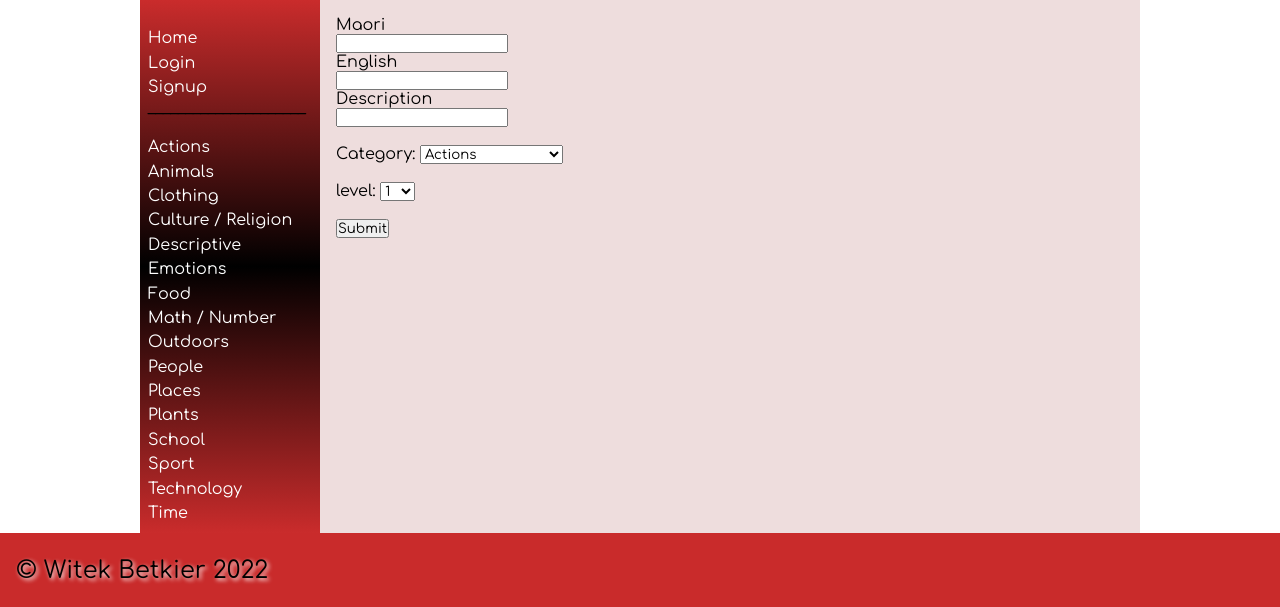
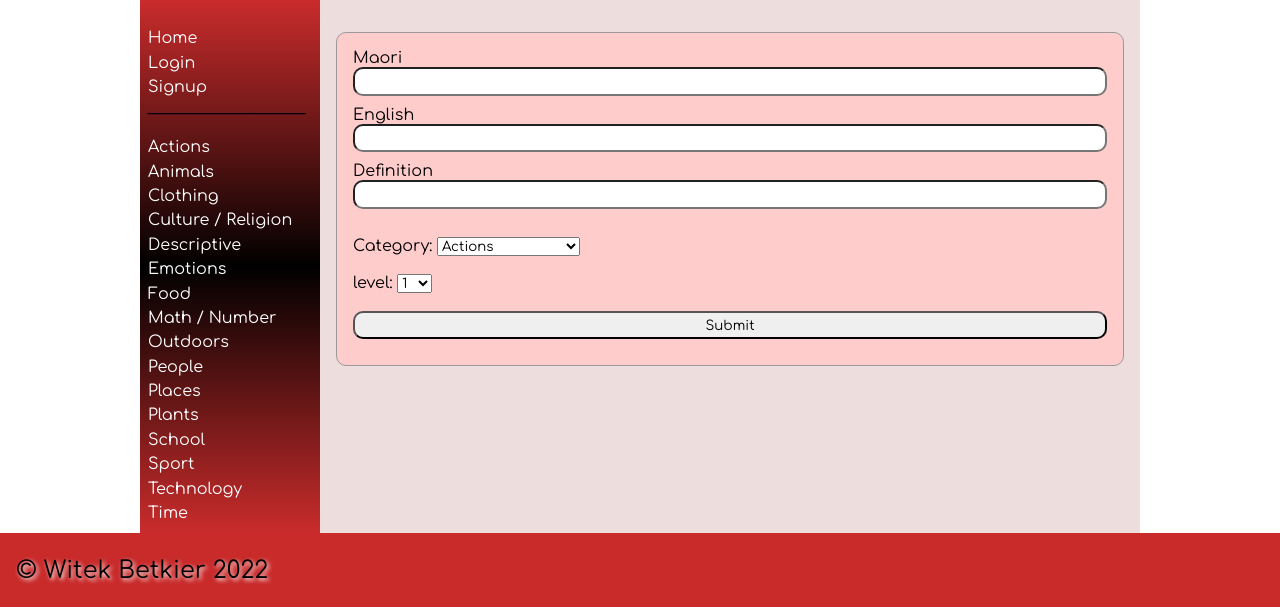
Before and after one commit to witek23/13DTSMaoriDictionary, a Flask app: page /add in a window 1280 px wide. Shown: the part 101-708 px from the top of the page. Run offline with Flask 2, Linux system fonts and the light colour scheme; data comes from the database, SQL or seed files in the repository; both versions use the stored data as it was after the commit; some web fonts are replaced.

Commit message:
commit 8

```diff
--- a/app.py
+++ b/app.py
@@ -20,6 +20,15 @@ def create_connection(db_file):
     except Error as e:
         print(e)
     return None
+
+
+def edit():
+    if session.get("modify") == 1:
+        print("Is a teacher")
+        return True
+    else:
+        print("is not a teacher")
+        return False
 
 
 @app.route('/')
@@ -169,7 +178,7 @@ def render_signup_page():
         cur = con.cursor()
         cur.execute(query, (email,))
 
-        query = "INSERT INTO user (id, fname, lname, email, password, modify) VALUES (NULL, ?, ?, ?, ?, ?)"
+        query = "INSERT INTO user (id, fname, lname, email, password, modify) VALUES(NULL, ?, ?, ?, ?, ?)"
         cur = con.cursor()  # you need this line next
 
         try:
@@ -195,13 +204,6 @@ def logout():
     [session.pop(key) for key in list(session.keys())]
     print(list(session.keys()))
     return redirect('/?message=See+you+next+time!')
-
-
-@app.route("/add", methods=["GET", "POST"])
-def render_add():
-    return render_template("add.html", logged_in=is_logged_in(),
-                           user_data=user_id_conversion(session.get("user_id")),
-                           modify=edit(), all_categories=get_categories())
 
 
 def get_categories():
@@ -234,13 +236,11 @@ def user_id_conversion(user_id):
     return return_name
 
 
-def edit():
-    if session.get("modify") == 1:
-        print("Is a teacher")
-        return True
-    else:
-        print("is not a teacher")
-        return False
+@app.route('/add', methods=["GET", "POST"])
+def render_add():
+    return render_template("add.html", logged_in=is_logged_in(),
+                           user_data=user_id_conversion(session.get("user_id")),
+                           modify=edit(), all_categories=get_categories())
 
 
 app.run(host='0.0.0.0', debug=True)
--- a/templates/add.html
+++ b/templates/add.html
@@ -1,28 +1,39 @@
 {% extends 'base.html' %}
 
-{% block title %}Maōri Dictionary | Words{% endblock %}
+{% block title %}Maōri Dictionary | Add Word{% endblock %}
 
 {% block heading %}Maōri - English Dictionary{% endblock %}
 
 {% block main %}
-
-<form class="dataform" method="post">
+<form class="dataForm" method="post">
     <div class="form-group">
-        <div class="form-label">Maori</div>
-        <div class="form-element"><input id='maori' name='maori' type="text" required></div>
+        <div class="form-label">
+            Maori
+        </div>
+        <div class="form-element">
+            <input type="text" id="maori" name="maori" required>
+        </div>
     </div>
     <div class="form-group">
-        <div class="form-label">English</div>
-        <div class="form-element"><input id='english' name='english' type="text" required></div>
+        <div class="form-label">
+            English
+        </div>
+        <div class="form-element">
+            <input type="text" id="english" name="english" required>
+        </div>
     </div>
     <div class="form-group">
-        <div class="form-label">Description</div>
-        <div class="form-element"><input id='description' name='description' type="text" required></div>
+        <div class="form-label">
+            Definition
+        </div>
+        <div class="form-element">
+            <input type="text" id="definition" name="definition" required>
+        </div>
     </div>
-    <br>
+        <br>
     <div class="form-group">
-        <label for="all_categories">Category:</label>
-        <select id="all_categories" name="all_categories">
+        <label for="categories">Category:</label>
+          <select id="categories" name="categories">
             <option value=1>Actions</option>
             <option value=2>Animals</option>
             <option value=3>Clothing</option>
@@ -39,12 +50,12 @@
             <option value=14>Sport</option>
             <option value=15>Technology</option>
             <option value=16>Time</option>
-        </select>
+          </select>
     </div>
-    <br>
+        <br>
     <div class="form-group">
         <label for="level">level:</label>
-        <select id="level" name="level">
+          <select id="level" name="level">
             <option value=1>1</option>
             <option value=2>2</option>
             <option value=3>3</option>
@@ -55,7 +66,7 @@
             <option value=8>8</option>
             <option value=9>9</option>
             <option value=10>10</option>
-        </select>
+          </select>
     </div>
     <br>
 
@@ -67,3 +78,4 @@
 
 </form>
 {% endblock %}
+ %}
--- a/templates/base.html
+++ b/templates/base.html
@@ -6,7 +6,7 @@
     <meta name="viewport" content="width=device-width, initial-scale=1.0">
     <link href="https://fonts.googleapis.com/css2?family=Comfortaa&family=Suez+One&display=swap" rel="stylesheet">
     <title>{% block title %}{% endblock %}</title>
-    <meta name="Description" content="Author: D Benseman, Content: A dictionary to convert maori words to english.">
+    <meta name="Description" content="Author: Witek Betkier, Content: A dictionary to convert maori words to english.">
 </head>
 
 <body>
--- a/templates/login.html
+++ b/templates/login.html
@@ -5,7 +5,7 @@
 {% block heading %}Maōri - English Dictionary{% endblock %}
 {% block main %}
 
-<form class="myform" method="POST">
+<form class="dataform" method="POST">
     <div class="form-group">
         <div class="form-label">Email:</div>
         <div class="form-element"><input type="email" name="email" id="email" required></div>
--- a/templates/signup.html
+++ b/templates/signup.html
@@ -5,7 +5,7 @@
 {% block heading %}Maōri - English Dictionary{% endblock %}
 
 {% block main %}
-<form class="myform" method="POST">
+<form class="dataForm" method="POST">
     <div class="form-group">
         <div class="form-label">First name:</div>
         <div class="form-element"><input type="text" name="fname" id="fname" required></div>
@@ -31,8 +31,8 @@
         <div class="form-label">Are you a:</div>
         <input type="radio" id="student" name="can_edit" value="0" required>
         <label for="student"> Student</label>
-        <input type="radio" id="teacher" name="can_edit" value="1" required>
-        <label for="teacher"> Teacher</label>
+        <input type="radio" id="modify" name="modify" value="1" required>
+        <label for="modify"> Teacher</label>
     </div>
     <div class="form-group">
         <div class="form-label"></div>
```
Also changed, not shown: dictionary.db.
